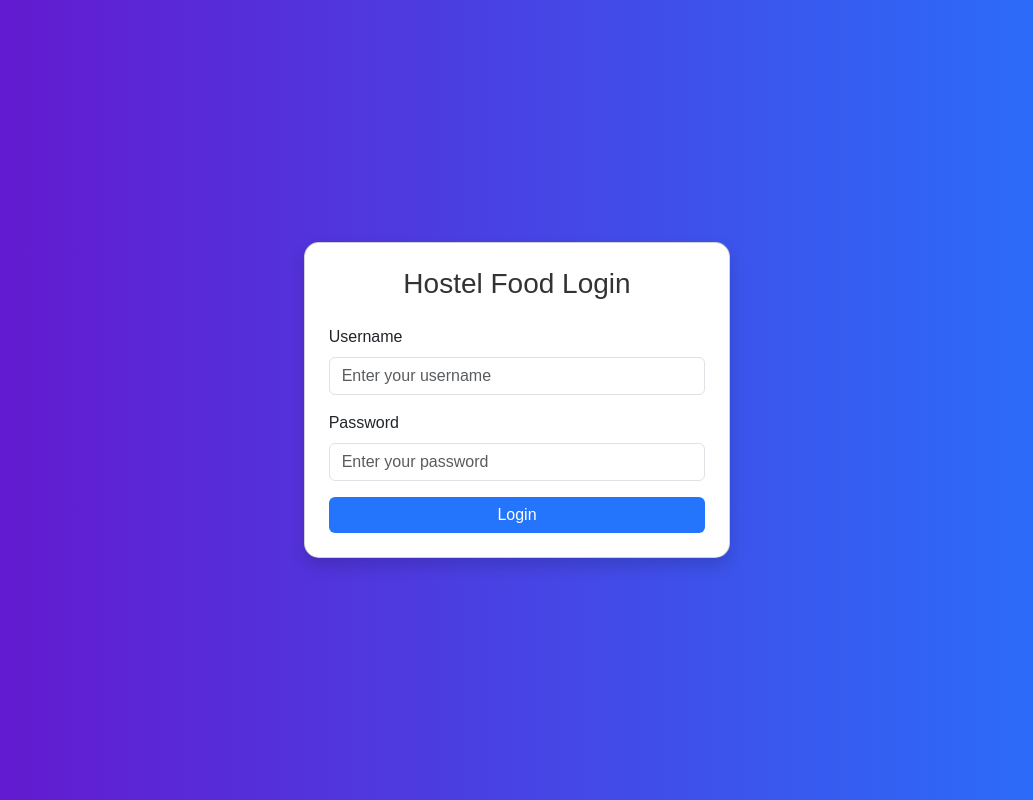
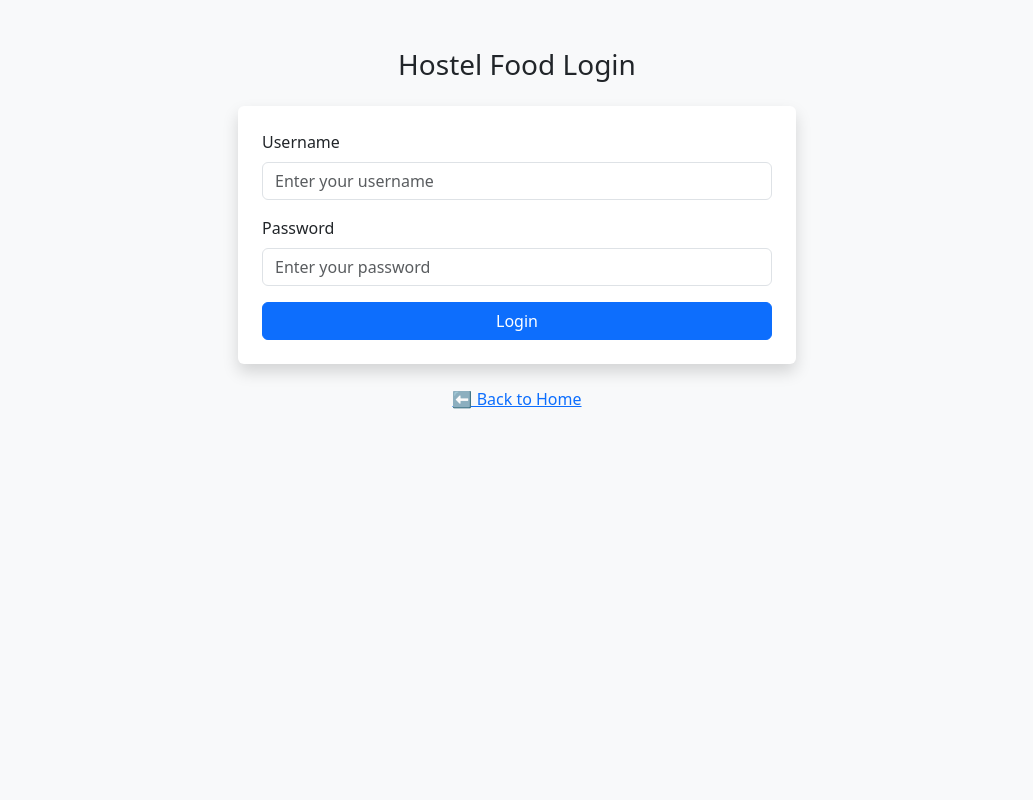
Before and after one commit to Shafkat494/chillies, a Flask app: page /login in a window 1280 px wide. Shown: the whole page, without its empty margins (123-1156 px from the left). Run offline with Flask 3, Linux system fonts and the light colour scheme.

Commit message:
Update login.html

```diff
--- a/templates/login.html
+++ b/templates/login.html
@@ -4,33 +4,10 @@
     <meta charset="UTF-8">
     <title>Login - Hostel Food Manager</title>
     <link href="https://cdn.jsdelivr.net/npm/bootstrap@5.3.3/dist/css/bootstrap.min.css" rel="stylesheet">
-    <style>
-        body {
-            background: linear-gradient(to right, #6a11cb, #2575fc);
-            height: 100vh;
-            display: flex;
-            align-items: center;
-            justify-content: center;
-            font-family: 'Arial', sans-serif;
-        }
-        .card {
-            border-radius: 15px;
-        }
-        .card h3 {
-            color: #333;
-        }
-        .btn-primary {
-            background: #2575fc;
-            border: none;
-        }
-        .btn-primary:hover {
-            background: #6a11cb;
-        }
-    </style>
 </head>
-<body>
+<body class="bg-light">
 
-<div class="card shadow p-4 col-md-4">
+<div class="container mt-5">
     <h3 class="text-center mb-4">Hostel Food Login</h3>
 
     {% with messages = get_flashed_messages(with_categories=true) %}
@@ -44,7 +21,7 @@
         {% endif %}
     {% endwith %}
 
-    <form method="POST" action="{{ url_for('login')}}" class="...">
+    <form method="POST" action="{{ url_for('login')}}" class="col-md-6 mx-auto bg-white p-4 rounded shadow">
         <input type="hidden" name="login_type" value="{{ login_type }}">
         <div class="mb-3">
             <label class="form-label">Username</label>
@@ -56,6 +33,10 @@
         </div>
         <button type="submit" class="btn btn-primary w-100">Login</button>
     </form>
+
+    <div class="text-center mt-3">
+        <a href="{{ url_for('home') }}" class="btn btn-link">⬅ Back to Home</a>
+    </div>
 </div>
 
 <script src="https://cdn.jsdelivr.net/npm/bootstrap@5.3.3/dist/js/bootstrap.bundle.min.js"></script>
```
